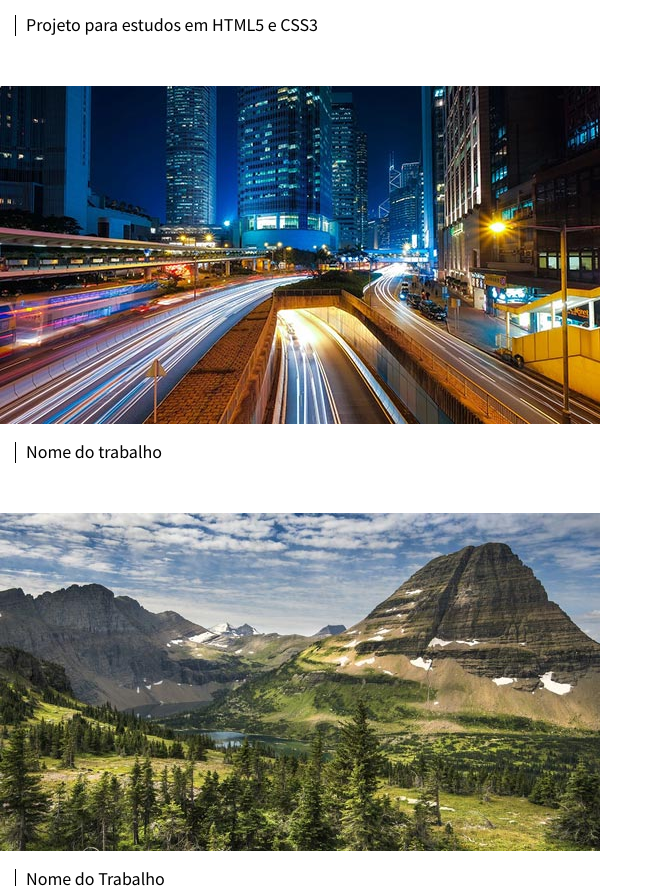
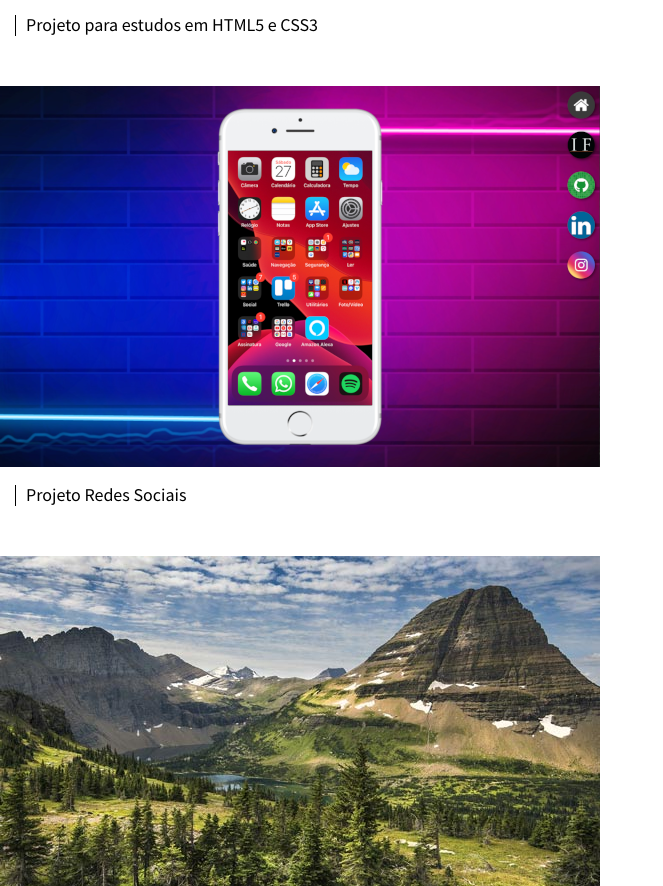
Before and after one commit to IvesFigueiredo/portfolio, a plain HTML site: page portifolio.html in a window 1280 px wide. Shown: the part 857-1743 px from the top of the page, without its empty margins (0-663 px from the left). Drawn offline with Linux system fonts and the light colour scheme.

Commit message:
inclui o projeto sociais

```diff
--- a/portifolio.html
+++ b/portifolio.html
@@ -38,8 +38,8 @@
                     <h2 class="lista-trabalhos__titulo">Projeto para estudos em HTML5 e CSS3</h2></a>
                 </li>
                 <li class="lista-trabalhos__item">
-                        <a href="img/portfolio/hongkong.jpg"><img class="lista-trabalhos__img" src="img/portfolio/miniaturas/hongkong.jpg" alt="Cidade.de.HongKong">
-                        <h2 class="lista-trabalhos__titulo">Nome do trabalho</h2></a>
+                        <a href="https://ivesfigueiredo.github.io/projeto-social/index.html" target="_blank"><img class="lista-trabalhos__img" src="img/portfolio/miniaturas/projeto-social.PNG" alt="Projeto Redes Sociais">
+                        <h2 class="lista-trabalhos__titulo">Projeto Redes Sociais</h2></a>
                 </li>
                 <li class="lista-trabalhos__item">
                         <a href="img/portfolio/paisagem.jpg"><img class="lista-trabalhos__img" src="img/portfolio/miniaturas/paisagem.jpg" alt="Paisagem">
```
Also changed, not shown: img/portfolio/miniaturas/projeto-social.PNG (added), img/portfolio/projeto-social.PNG (added).
